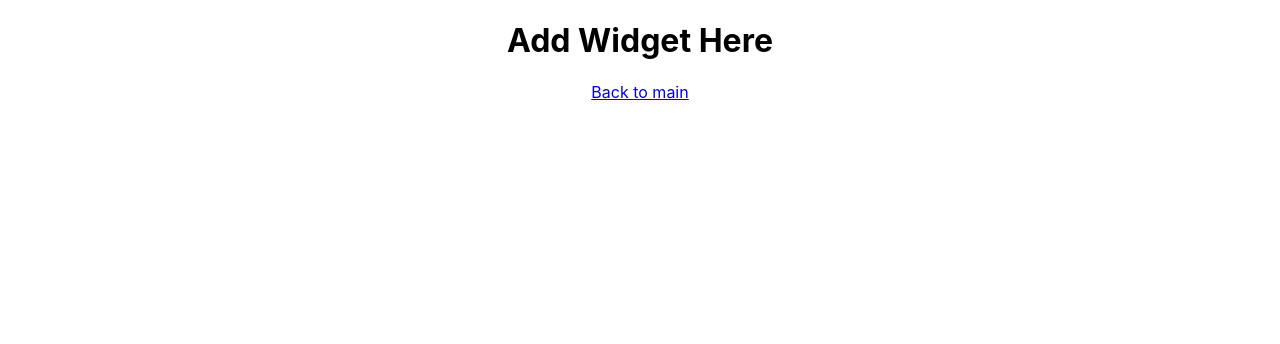
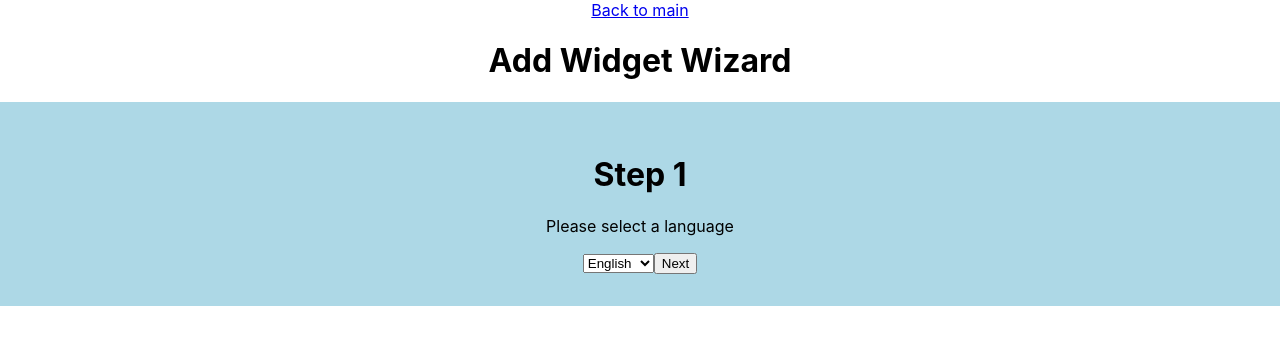
Before and after one commit to tombonynge/ss_fcc, a React (Create React App) app: page /addwidget in a window 1280 px wide. Shown: the top 344 px of the page. Built offline with nearby package versions, Linux system fonts and the light colour scheme.

Commit message:
creating the add widget wizard

```diff
--- a/src/App.js
+++ b/src/App.js
@@ -8,7 +8,7 @@ import "./App.css";
 
 const testWidgets = [
     { id: 0, name: "Sam Jones", language: "English" },
-    { id: 0, name: "Maria Pericas", language: "Spanish" },
+    { id: 1, name: "Maria Pericas", language: "Spanish" },
 ];
 
 function App() {
--- a/src/components/AddWidget.js
+++ b/src/components/AddWidget.js
@@ -1,10 +1,84 @@
+import { useState, useRef } from "react";
 import { Link } from "react-router-dom";
+import styled from "styled-components";
+
+const Container = styled.div`
+    background: lightblue;
+    padding: 2rem;
+`;
+
+const languageOptions = ["English", "German", "French", "Spanish"];
+
+// choosing a language
+const Step1 = ({ updateStep }) => {
+    const ref = useRef();
+    return (
+        <>
+            <h1>Step 1</h1>
+            <p>Please select a language</p>
+            <select ref={ref}>
+                {languageOptions.map((language, i) => (
+                    <option key={i}>{language}</option>
+                ))}
+            </select>
+            <button onClick={() => updateStep("language", ref.current.value)} data-testid="step1-btn">
+                Next
+            </button>
+        </>
+    );
+};
+
+// choosing a name
+const Step2 = ({ updateStep }) => {
+    const [error, setError] = useState("");
+    const handleSubmit = (e) => {
+        if (e.target.name.value === "") {
+            setError("Name must be at least one character, only uppercase or lowercase letters allowed.");
+        } else {
+            updateStep("name", e.target.name.value);
+        }
+        e.preventDefault();
+    };
+
+    return (
+        <>
+            <h1>Step 2</h1>
+            <p>Please enter a name</p>
+            <form onSubmit={handleSubmit}>
+                <input type="text" name="name" placeholder="John Smith" pattern="^[a-zA-Z\s]+$" />
+                <button type="submit" data-testid="step2-btn">
+                    Create Widget
+                </button>
+            </form>
+            {error && <p>{error}</p>}
+        </>
+    );
+};
 
 const AddWidget = () => {
+    const [step, setStep] = useState(1);
+    const [data, setData] = useState({ language: "", name: "" });
+
+    const updateStep = (type, val) => {
+        const temp = data;
+        temp[type] = val;
+        setData(temp);
+        if (step === 1) {
+            setStep(step + 1);
+        } else {
+            console.log(data);
+            //create widget and go back to main....
+        }
+    };
+
     return (
         <>
-            <h1>Add Widget Here</h1>
             <Link to={"/"}>Back to main</Link>
+            <h1>Add Widget Wizard</h1>
+            <Container>
+                {step === 1 && <Step1 updateStep={updateStep} />}
+                {step === 2 && <Step2 updateStep={updateStep} />}
+            </Container>
         </>
     );
 };
--- a/src/components/Main.js
+++ b/src/components/Main.js
@@ -17,8 +17,8 @@ const Main = ({ widgets }) => {
         <>
             <h1>Main Page</h1>
             <WidgetContainer>
-                {widgets.map((widget) => (
-                    <Widget id={widget.id} name={widget.name} language={widget.language} />
+                {widgets.map((w) => (
+                    <Widget key={w.id} id={w.id} name={w.name} language={w.language} />
                 ))}
             </WidgetContainer>
             <Link to={"/addwidget"} data-testid="add-widget-link">
```
Also changed, not shown: 1 other file (tests, documents, lock files or other folders).
